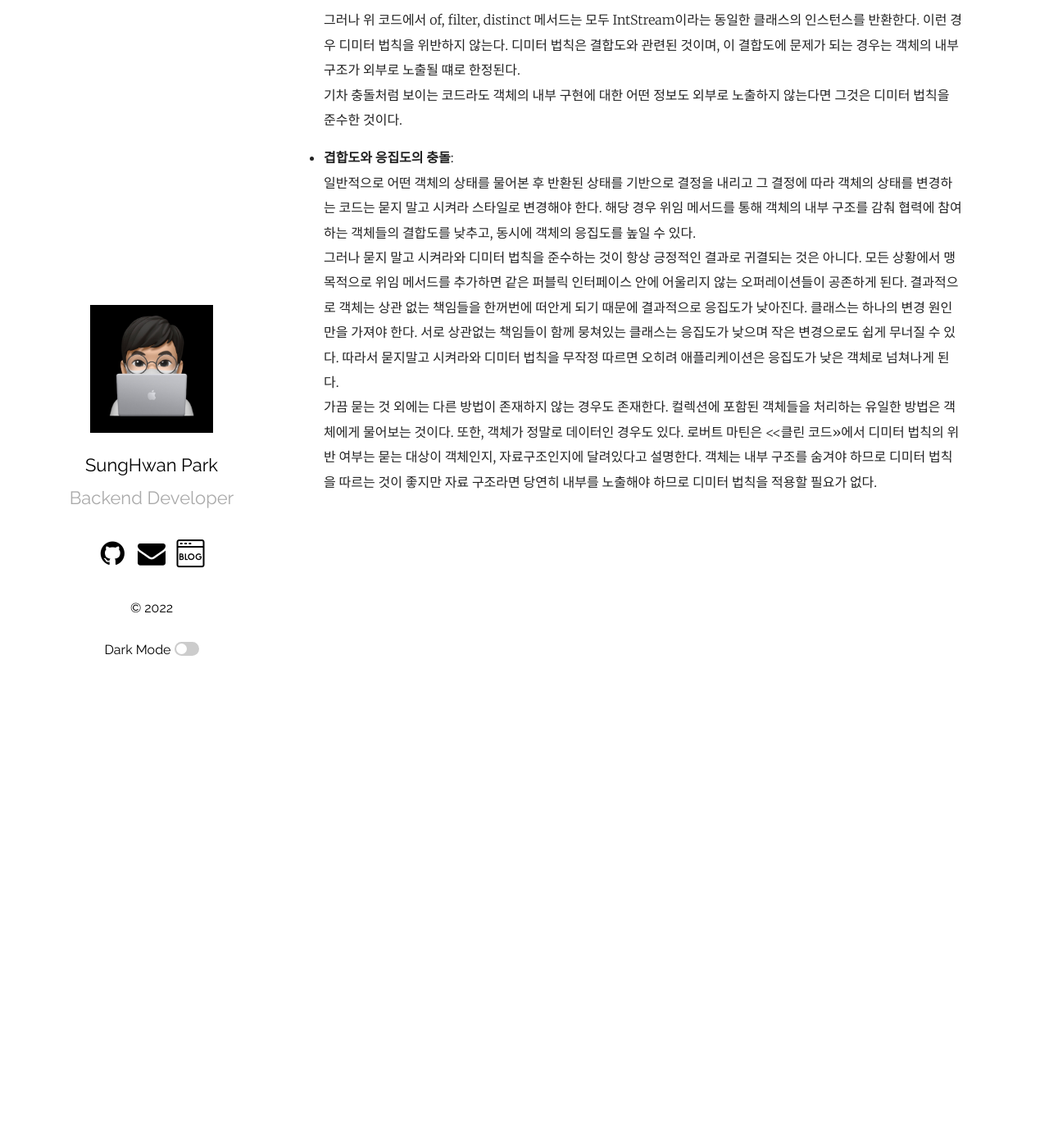
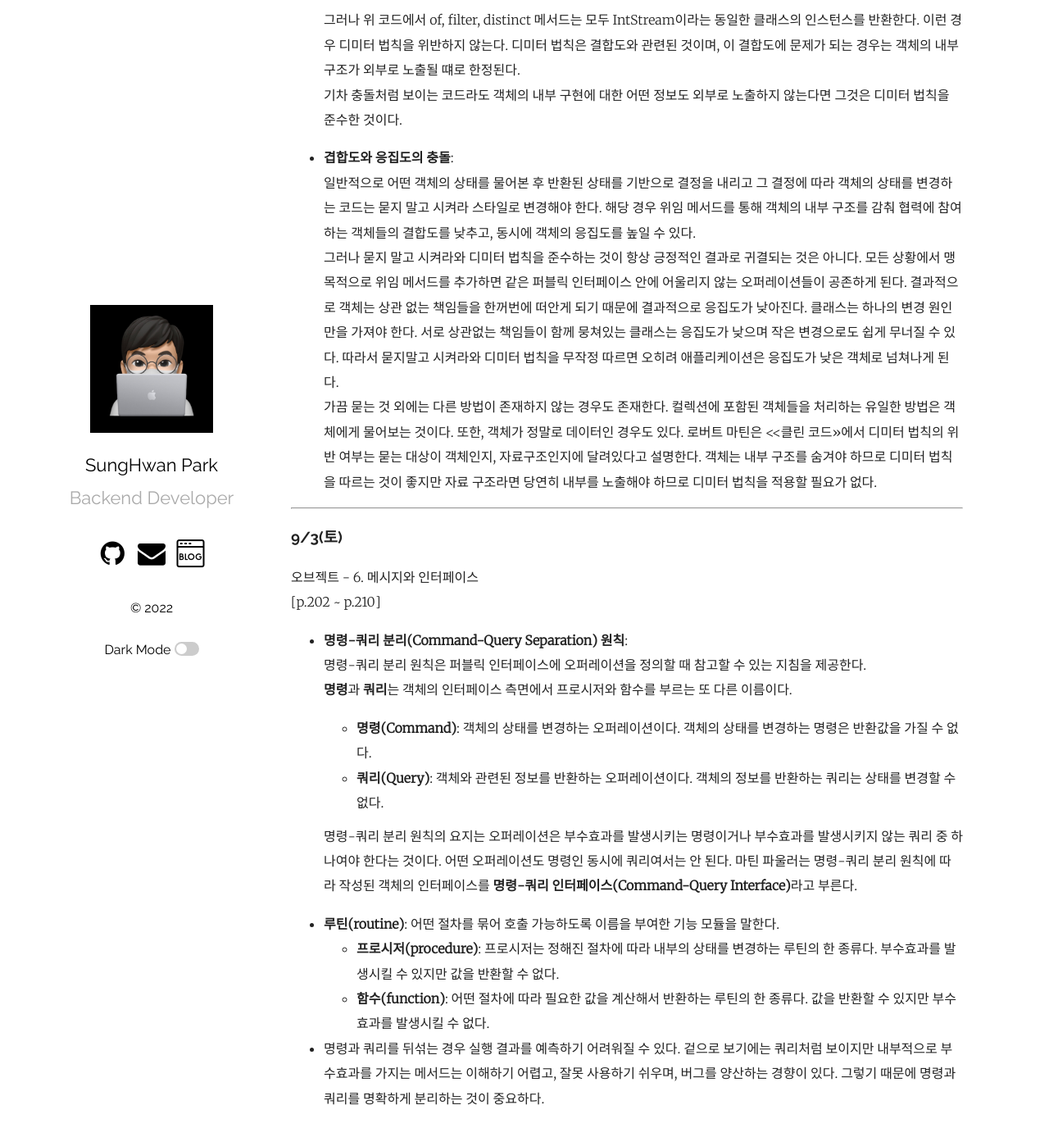
Before and after one commit to mrpark219/TIL, a Jekyll site: the page built from _posts/2022-09-01-9월TIL.markdown, in a window 1280 px wide and 1400 px high, scrolled down 2363 px. Shown: the top 1387 px of the window at 82% size. Built offline with Jekyll 4.4.1, drawn with Linux system fonts in a browser that asks for light colours; comment, search, counter and statistics services are not loaded.

Commit message:
feat: 2022-09-03 TIL 추가

```diff
--- a/_posts/2022-09-01-9월TIL.markdown
+++ b/_posts/2022-09-01-9월TIL.markdown
@@ -54,3 +54,24 @@ categories: 202209 TIL
     일반적으로 어떤 객체의 상태를 물어본 후 반환된 상태를 기반으로 결정을 내리고 그 결정에 따라 객체의 상태를 변경하는 코드는 묻지 말고 시켜라 스타일로 변경해야 한다. 해당 경우 위임 메서드를 통해 객체의 내부 구조를 감춰 협력에 참여하는 객체들의 결합도를 낮추고, 동시에 객체의 응집도를 높일 수 있다.
     그러나 묻지 말고 시켜라와 디미터 법칙을 준수하는 것이 항상 긍정적인 결과로 귀결되는 것은 아니다. 모든 상황에서 맹목적으로 위임 메서드를 추가하면 같은 퍼블릭 인터페이스 안에 어울리지 않는 오퍼레이션들이 공존하게 된다. 결과적으로 객체는 상관 없는 책임들을 한꺼번에 떠안게 되기 때문에 결과적으로 응집도가 낮아진다. 클래스는 하나의 변경 원인만을 가져야 한다. 서로 상관없는 책임들이 함께 뭉쳐있는 클래스는 응집도가 낮으며 작은 변경으로도 쉽게 무너질 수 있다. 따라서 묻지말고 시켜라와 디미터 법칙을 무작정 따르면 오히려 애플리케이션은 응집도가 낮은 객체로 넘쳐나게 된다.
     가끔 묻는 것 외에는 다른 방법이 존재하지 않는 경우도 존재한다. 컬렉션에 포함된 객체들을 처리하는 유일한 방법은 객체에게 물어보는 것이다. 또한, 객체가 정말로 데이터인 경우도 있다. 로버트 마틴은 \<\<클린 코드>>에서 디미터 법칙의 위반 여부는 묻는 대상이 객체인지, 자료구조인지에 달려있다고 설명한다. 객체는 내부 구조를 숨겨야 하므로 디미터 법칙을 따르는 것이 좋지만 자료 구조라면 당연히 내부를 노출해야 하므로 디미터 법칙을 적용할 필요가 없다.
+
+---
+
+### 9/3(토)
+
+오브젝트 - 6. 메시지와 인터페이스
+[p.202 ~ p.210]
+
+-   **명령-쿼리 분리(Command-Query Separation) 원칙**:
+    명령-쿼리 분리 원칙은 퍼블릭 인터페이스에 오퍼레이션을 정의할 때 참고할 수 있는 지침을 제공한다.
+    **명령**과 **쿼리**는 객체의 인터페이스 측면에서 프로시저와 함수를 부르는 또 다른 이름이다.
+
+    -   **명령(Command)**: 객체의 상태를 변경하는 오퍼레이션이다. 객체의 상태를 변경하는 명령은 반환값을 가질 수 없다.
+    -   **쿼리(Query)**: 객체와 관련된 정보를 반환하는 오퍼레이션이다. 객체의 정보를 반환하는 쿼리는 상태를 변경할 수 없다.
+
+    명령-쿼리 분리 원칙의 요지는 오퍼레이션은 부수효과를 발생시키는 명령이거나 부수효과를 발생시키지 않는 쿼리 중 하나여야 한다는 것이다. 어떤 오퍼레이션도 명령인 동시에 쿼리여서는 안 된다. 마틴 파울러는 명령-쿼리 분리 원칙에 따라 작성된 객체의 인터페이스를 **명령-쿼리 인터페이스(Command-Query Interface)**라고 부른다.
+
+-   **루틴(routine)**: 어떤 절차를 묶어 호출 가능하도록 이름을 부여한 기능 모듈을 말한다.
+    -   **프로시저(procedure)**: 프로시저는 정해진 절차에 따라 내부의 상태를 변경하는 루틴의 한 종류다. 부수효과를 발생시킬 수 있지만 값을 반환할 수 없다.
+    -   **함수(function)**: 어떤 절차에 따라 필요한 값을 계산해서 반환하는 루틴의 한 종류다. 값을 반환할 수 있지만 부수효과를 발생시킬 수 없다.
+-   명령과 쿼리를 뒤섞는 경우 실행 결과를 예측하기 어려워질 수 있다. 겉으로 보기에는 쿼리처럼 보이지만 내부적으로 부수효과를 가지는 메서드는 이해하기 어렵고, 잘못 사용하기 쉬우며, 버그를 양산하는 경향이 있다. 그렇기 때문에 명령과 쿼리를 명확하게 분리하는 것이 중요하다.
```
